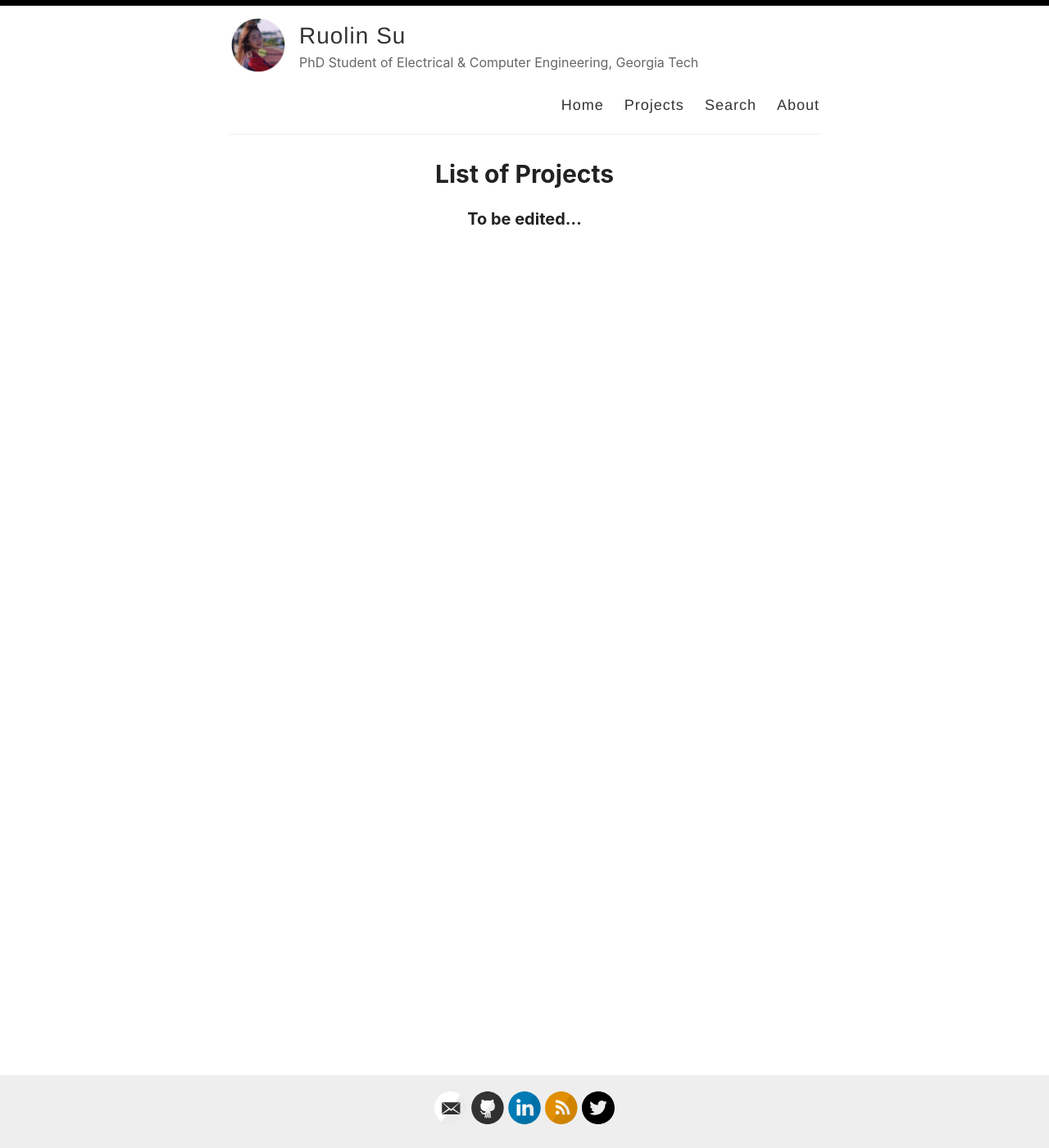
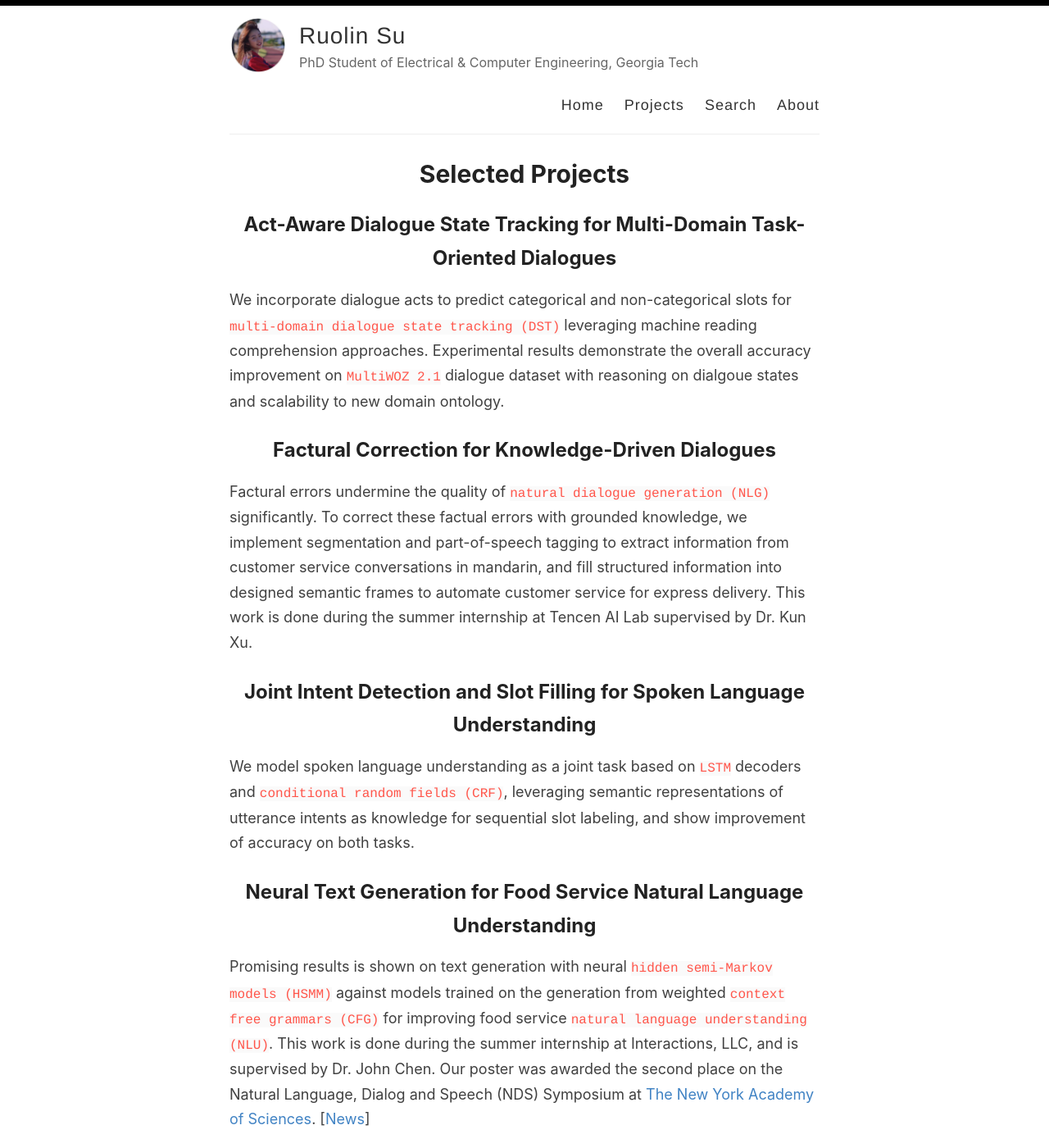
Before and after one commit to youlandasu/youlandasu.github.io, a Jekyll site: the page built from _pages/projects.md, in a window 1280 px wide and 1400 px high. Shown: the whole window at 82% size. Built offline with Jekyll 4.4.1, drawn with Linux system fonts in a browser that asks for light colours; some of the changed text lies outside the part shown.

Commit message:
Update projects.md

```diff
--- a/_pages/projects.md
+++ b/_pages/projects.md
@@ -1,7 +1,29 @@
 ---
 layout: page
-title: List of Projects
+title: Selected Projects
 permalink: /projects/
 ---
 
-### To be edited...
+## Act-Aware Dialogue State Tracking for Multi-Domain Task-Oriented Dialogues
+
+We incorporate dialogue acts to predict categorical and non-categorical slots for ``multi-domain dialogue state tracking (DST)`` leveraging machine reading comprehension approaches. Experimental results demonstrate the overall accuracy improvement on ``MultiWOZ 2.1`` dialogue dataset with reasoning on dialgoue states and scalability to new domain ontology.
+
+## Factural Correction for Knowledge-Driven Dialogues
+
+Factural errors undermine the quality of ``natural dialogue generation (NLG)`` significantly. To correct these factual errors with grounded knowledge, we implement segmentation and part-of-speech tagging to extract information from customer service conversations in mandarin, and fill structured information into designed semantic frames to automate customer service for express delivery. This work is done during the summer internship at Tencen AI Lab supervised by Dr. Kun Xu.
+
+## Joint Intent Detection and Slot Filling for Spoken Language Understanding
+
+We model spoken language understanding as a joint task based on ``LSTM`` decoders and ``conditional random fields (CRF)``, leveraging semantic representations of utterance intents as knowledge for sequential slot labeling, and show improvement of accuracy on both tasks.
+
+## Neural Text Generation for Food Service Natural Language Understanding
+
+Promising results is shown on text generation with neural ``hidden semi-Markov models (HSMM)`` against models trained on the generation from weighted ``context free grammars (CFG)`` for improving food service ``natural language understanding (NLU)``. This work is done during the summer internship at Interactions, LLC, and is supervised by Dr. John Chen. Our poster was awarded the second place on the Natural Language, Dialog and Speech (NDS) Symposium at [The New York Academy of Sciences](https://www.nyas.org/). [[News](https://twitter.com/interactionsco/status/1198963196117299202)]
+
+## Natural Language Processing Pipeline for Customer Service Automation
+
+We implement segmentation and part-of-speech tagging to extract information from customer service conversations in mandarin, and fill structured information into designed semantic frames to automate customer service for express delivery.
+
+## Deep Learning for Spontaneous Speech Recognition
+
+Improve keyword spotting in spontaneous conversational speech with ``Bi-LSTM - HMM`` based acoustic models with non-uniform ``boosted minimum classification error (BMCE)`` criterion with Kaldi.
```
